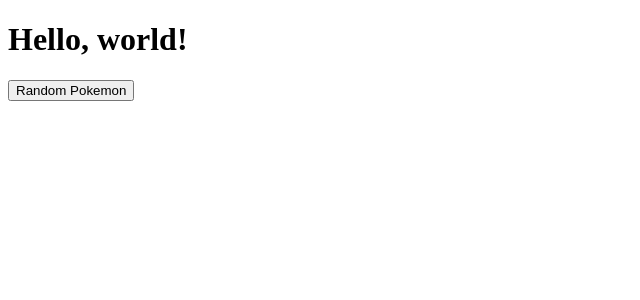
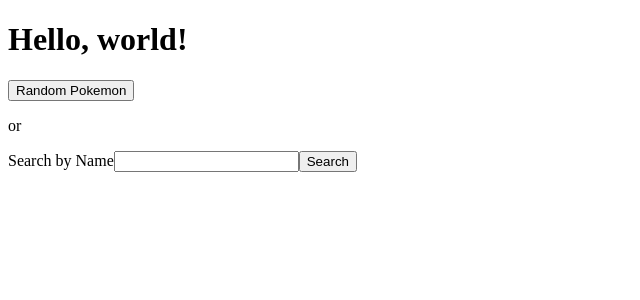
Before and after one commit to jmasone15/react-pokedex, a React (Create React App) app: page / in a window 1280 px wide. Shown: the top 300 px of the page, without its empty margins (0-640 px from the left). Built offline with nearby package versions, Linux system fonts and the light colour scheme.

Commit message:
Added search by name function.

```diff
--- a/src/App.js
+++ b/src/App.js
@@ -1,39 +1,72 @@
 import React, { useState } from "react";
-import PokemonData from "./PokemonData";
+import RandomPoke from "./RandomPoke";
+import SearchPoke from "./SearchPoke";
 import API from "./utils/API";
 
 function App() {
 
   const [randomPokemon, setRandomPokemon] = useState("");
-  const [randomData, setRandomData] = useState({});
-  const [show, setShow] = useState(false);
+  const [searchPokemon, setSearchPokemon] = useState("");
+  const [pokemonData, setPokemonData] = useState({});
+  const [randomShow, setRandomShow] = useState(false);
+  const [searchShow, setSearchShow] = useState(false);
 
-  async function handleClick(e) {
+  async function handleRandomClick(e) {
     e.preventDefault();
-    const pokemon = await API.getAllPokemon();
+    let pokemon = await API.getAllPokemon();
 
     // Generate random number based on size of array.
     // Grab a random array value.
-    // Capitilize the first letter.
+    // Capitilize the first letter of the name.
     let num = Math.floor(Math.random() * pokemon.data.results.length);
     let random = pokemon.data.results[num];
     let upperCase = random.name.charAt(0).toUpperCase() + random.name.slice(1);
 
     setRandomPokemon(upperCase);
-    getPokemonInfo(random.url);
+    getPokemonInfo(random.url, "random");
   }
 
-  async function getPokemonInfo(url) {
+  async function handleSearchFormSubmit(e) {
+    e.preventDefault();
+
+    if (searchPokemon === "") {
+      alert("Please enter a pokemon name.")
+    } else {
+
+      // Lowercase search query and remove white space
+      // Capitilize the first letter of the name.
+      let searchString = searchPokemon.toLowerCase().replace(/\s+/g, '')
+      let pokemon = await API.getOnePokemon(searchString);
+      let upperCase = pokemon.data.name.charAt(0).toUpperCase() + pokemon.data.name.slice(1);
+
+      setSearchPokemon(upperCase);
+      setPokemonData(pokemon.data);
+      setSearchShow(true);
+    }
+  }
+
+  async function getPokemonInfo(url, x) {
+
     const info = await API.getPokemonData(url);
-    setRandomData(info.data);
-    setShow(true);
+    setPokemonData(info.data);
+    setRandomShow(true);
   }
+
   return (
     <div>
       <h1>Hello, world!</h1>
-      <button onClick={(e) => handleClick(e)}>Random Pokemon</button>
-      {show === true && (
-        <PokemonData pokemon={randomPokemon} data={randomData} />
+      <button onClick={(e) => handleRandomClick(e)}>Random Pokemon</button>
+      <p>or</p>
+      <form onSubmit={(e) => handleSearchFormSubmit(e)}>
+        <label for="search">Search by Name</label>
+        <input type="text" name="search" value={searchPokemon} onChange={(e) => setSearchPokemon(e.target.value)} />
+        <button type="submit">Search</button>
+      </form>
+      {randomShow === true && (
+        <RandomPoke pokemon={randomPokemon} data={pokemonData} />
+      )}
+      {searchShow === true && (
+        <SearchPoke pokemon={searchPokemon} data={pokemonData} />
       )}
     </div>
   );
--- a/src/PokemonData.js
+++ b/src/RandomPoke.js
@@ -1,12 +1,9 @@
 import React from 'react'
 
-export default function PokemonData({ pokemon, data }) {
-
-    console.log(data);
-
+export default function RandomPoke({ pokemon, data }) {
     return (
         <div>
-            <h2>{pokemon} #{data.order}</h2>
+            <h2>{pokemon} #{data.id}</h2>
             <img src={data.sprites.front_default} alt={data.name} />
             <img src={data.sprites.back_default} alt={data.name} />
             {data.types.map((x) => (
--- /dev/null
+++ b/src/SearchPoke.js
@@ -0,0 +1,14 @@
+import React from 'react'
+
+export default function SearchPoke({ pokemon, data }) {
+    return (
+        <div>
+            <h2>{pokemon} #{data.id}</h2>
+            <img src={data.sprites.front_default} alt={data.name} />
+            <img src={data.sprites.back_default} alt={data.name} />
+            {data.types.map((x) => (
+                <p key={x.type.slot}>{x.type.name}</p>
+            ))}
+        </div>
+    )
+}
--- a/src/utils/API.js
+++ b/src/utils/API.js
@@ -8,5 +8,8 @@ export default {
     },
     getPokemonData: (url) => {
         return axios.get(url);
+    },
+    getOnePokemon: (query) => {
+        return axios.get(`${baseURL}pokemon/${query}`);
     }
 }
```
